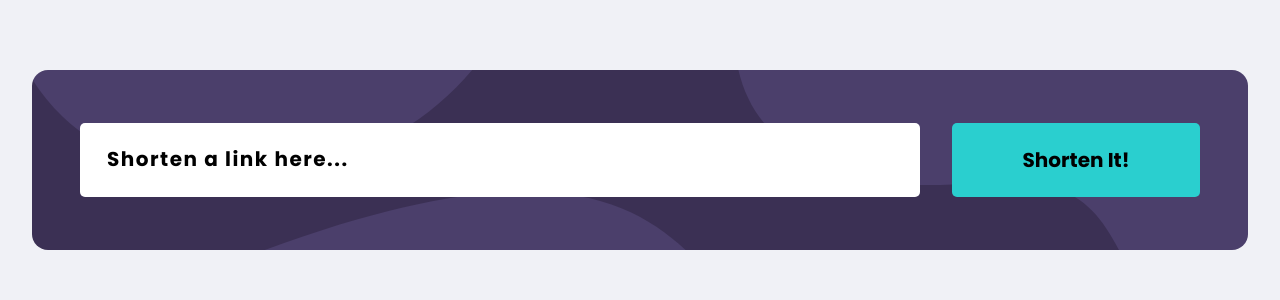
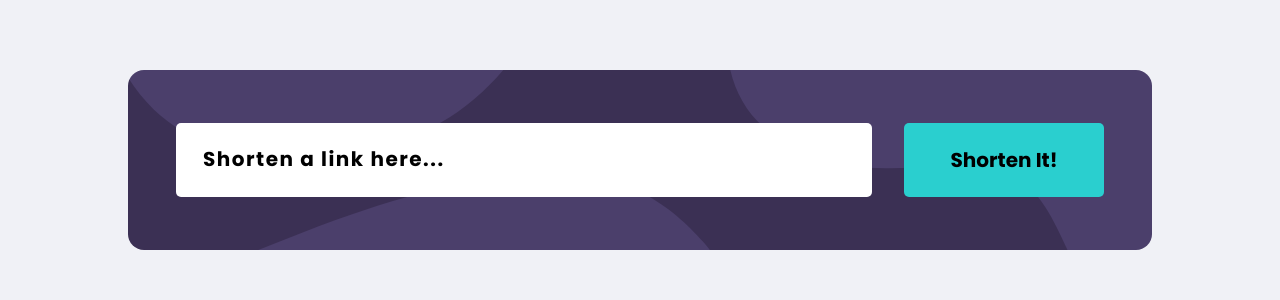
Before and after one commit to iqbalfaisal/frontend-development-js-khohwc, a React (Create React App) app: page / in a window 1280 px wide. Shown: the part 378-678 px from the top of the page. Built offline with nearby package versions, Linux system fonts and the light colour scheme.

Commit message:
style: reduce width

```diff
--- a/src/components/Shorten/Shorten.css
+++ b/src/components/Shorten/Shorten.css
@@ -8,7 +8,7 @@ section {
 }
 
 .link .container {
-  width: 100%;
+  width: 85%;
   max-width: 120rem;
   padding: 0 2rem;
   margin: 0 auto;
```
